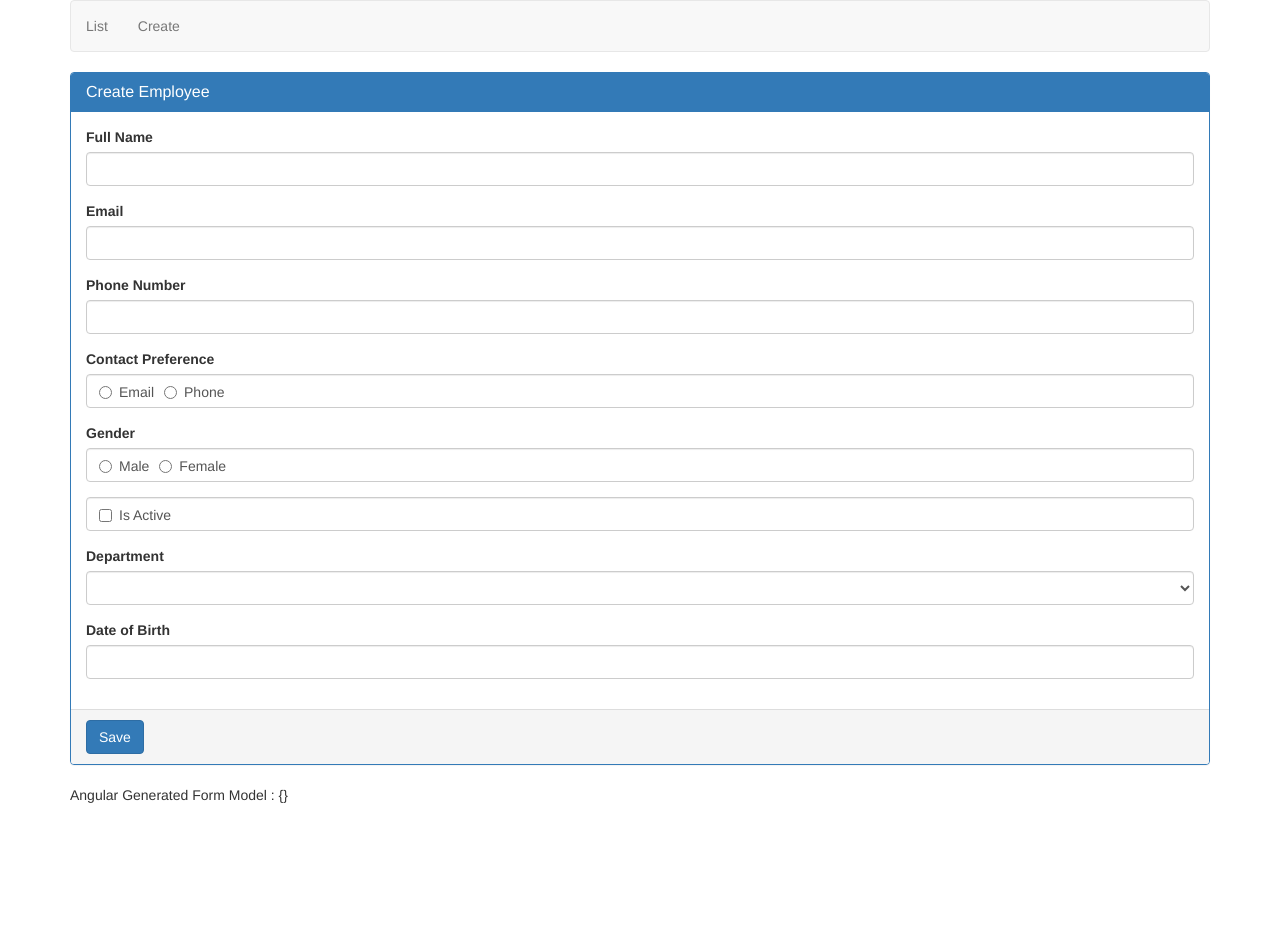
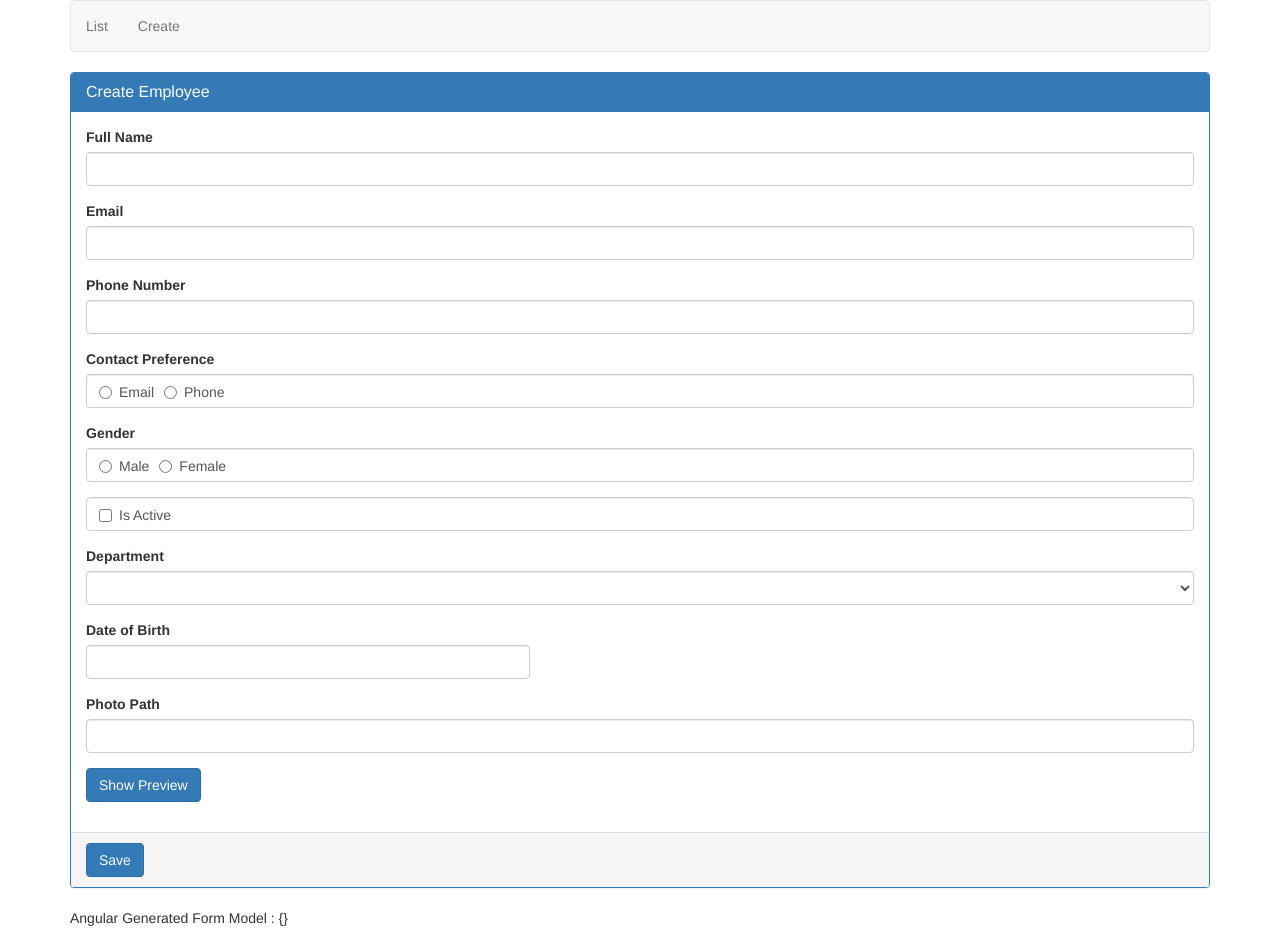
Before and after one commit to kwintowski/AngularCrud, an Angular app: page /create in a window 1280 px wide. Before the commit the page ends 805 px from the top, so only its background shows below. Built offline with nearby package versions, Linux system fonts and the light colour scheme.

Commit message:
additional ngx datepicker directives, ngif

```diff
--- a/src/app/employees/create-employee.component.html
+++ b/src/app/employees/create-employee.component.html
@@ -61,9 +61,26 @@
             </select>
 
       </div>
+      <div class="row">
+        <div class="form-group col-md-5">
+          <label for="dateOfBirth">Date of Birth</label>
+          <input id="dateOfBirth" name="dateOfBirth" [(ngModel)]="dateOfBirth" placement="right"
+            type="text" bsDatepicker [bsConfig]="datePickerConfig" class="form-control">
+        </div>
+      </div>
       <div class="form-group">
-        <label for="dateOfBirth">Date of Birth</label>
-        <input id="dateOfBirth" name="dateOfBirth" [(ngModel)]="dateOfBirth" type="text" bsDaterangepicker class="form-control">
+        <label for="photoPath">Photo Path</label>
+        <input id="photoPath" name="photoPath" [(ngModel)]="photoPath" type="text" class="form-control">
+      </div>
+
+      <div class="form-group">
+        <button type="button" (click)="togglePhotoPreview()" class="btn btn-primary">
+          {{ previewPhoto? "Hide" : "Show" }} Preview
+        </button>
+      </div>
+
+      <div class="form-group">
+        <img [src]="photoPath" height="200" width="200" *ngIf="previewPhoto" />
       </div>
     </div>
     <div class="panel-footer">
--- a/src/app/employees/create-employee.component.ts
+++ b/src/app/employees/create-employee.component.ts
@@ -1,6 +1,7 @@
 import { Component, OnInit } from '@angular/core';
 import { NgForm } from '@angular/forms';
 import { Department } from '../models/department.model';
+import { BsDatepickerConfig } from 'ngx-bootstrap/datepicker';
 
 @Component({
   selector: 'app-create-employee',
@@ -8,6 +9,8 @@ import { Department } from '../models/department.model';
   styleUrls: ['./create-employee.component.css']
 })
 export class CreateEmployeeComponent implements OnInit {
+  previewPhoto = false;
+  datePickerConfig: Partial<BsDatepickerConfigte>;
   departments: Department[] = [
     {id: 1, name: 'Help Desk'},
     {id: 2, name: 'HR'},
@@ -16,7 +19,19 @@ export class CreateEmployeeComponent implements OnInit {
     {id: 5, name: 'Admin'}
   ];
 
-  constructor() { }
+  constructor() {
+    this.datePickerConfig = Object.assign({},
+      {
+        containerClass: 'theme-dark-blue',
+        showWeekNumbers: true,
+        minDate: new Date(2018, 0, 1),
+        maxDate: new Date(2018, 11, 31),
+        dateInputFormat: 'DD/MM/YYYY'
+      });
+  }
+  togglePhotoPreview() {
+    this.previewPhoto = !this.previewPhoto;
+  }
 
   ngOnInit() {
   }
@@ -24,4 +39,6 @@ export class CreateEmployeeComponent implements OnInit {
   saveEmployee(empForm: NgForm): void {
     console.log(empForm.value);
   }
+
+
 }
```
